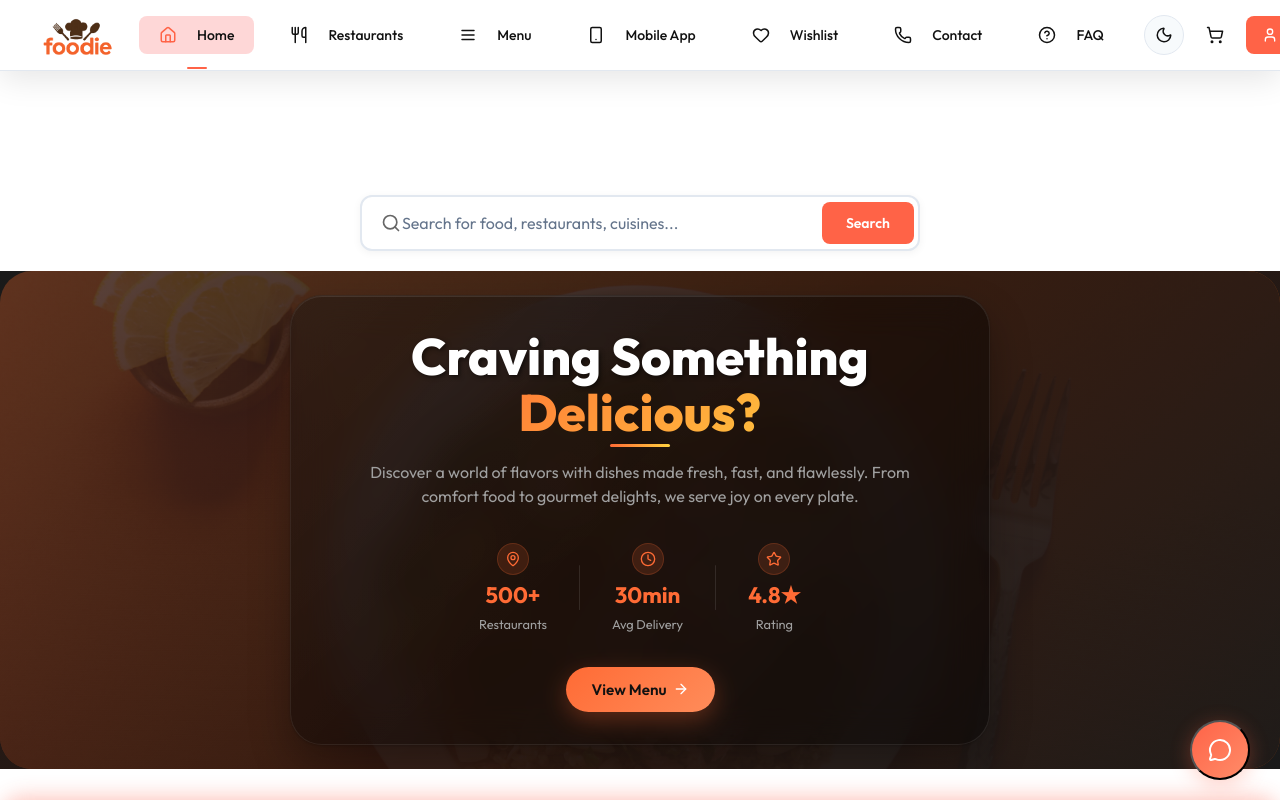
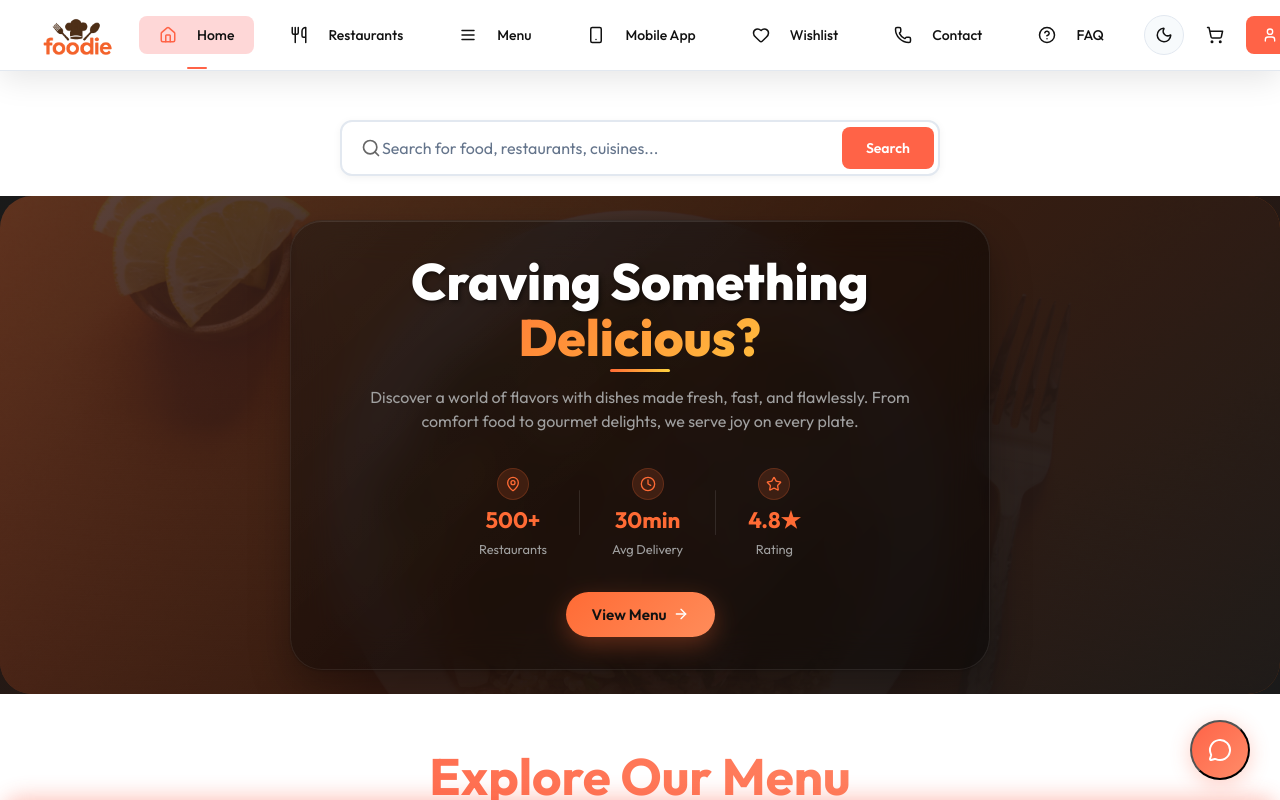
Before and after one commit to swayam03275/Foodie, a React (Vite) app in the folder frontend/: page / in a window 1280 px wide. Shown: the top 800 px of the page. Built offline with nearby package versions, Linux system fonts and the light colour scheme.

Commit message:
Fix: Removed unnecessary white space above search bar on homepage (#225)

```diff
--- a/frontend/src/components/Navbar/Navbar.css
+++ b/frontend/src/components/Navbar/Navbar.css
@@ -4,8 +4,8 @@
   left: 0;
   right: 0;
   z-index: 1000;
-background: var(--navbar-bg);
-border: 1px solid var(--navbar-border);
+  background: var(--navbar-bg);
+  border: 1px solid var(--navbar-border);
   box-shadow: 0 8px 32px rgba(0, 0, 0, 0.1);
   padding: 15px 80px;
   display: flex;
@@ -14,6 +14,7 @@ border: 1px solid var(--navbar-border);
   border-bottom: 1px solid var(--border-color);
   padding-left:10px;
   padding-right:10px;
+  margin-bottom: 0;
 }
 /* as per theme*/
 :root {
@@ -379,5 +380,5 @@ body {
   background-color: var(--bg-color);
   color: var(--text-color);
   transition: background-color 0.3s ease, color 0.3s ease;
-  padding-top: 90px;
+  padding-top: 70px;
 }
--- a/frontend/src/components/SearchBar/SearchBar.css
+++ b/frontend/src/components/SearchBar/SearchBar.css
@@ -2,9 +2,10 @@
 .search-bar-container {
   position: relative;
   width: 100%;
-  padding-top: 75px;
   max-width: 600px;
   margin: 0 auto;
+  padding-top: 20px;
+  margin-bottom: 20px;
 }
 
 .search-bar {
@@ -16,7 +17,7 @@
   padding: 4px;
   transition: all 0.3s ease;
   box-shadow: 0 2px 8px rgba(0, 0, 0, 0.05);
-  margin: 20px;
+  margin: 0;
 }
 
 .search-bar:focus-within {
@@ -199,6 +200,7 @@
   .search-bar {
     border-radius: 10px;
     padding: 2px;
+    margin: 0;
   }
 
   .search-input {
```
Also changed, not shown: 1 other file (tests, documents, lock files or other folders).
